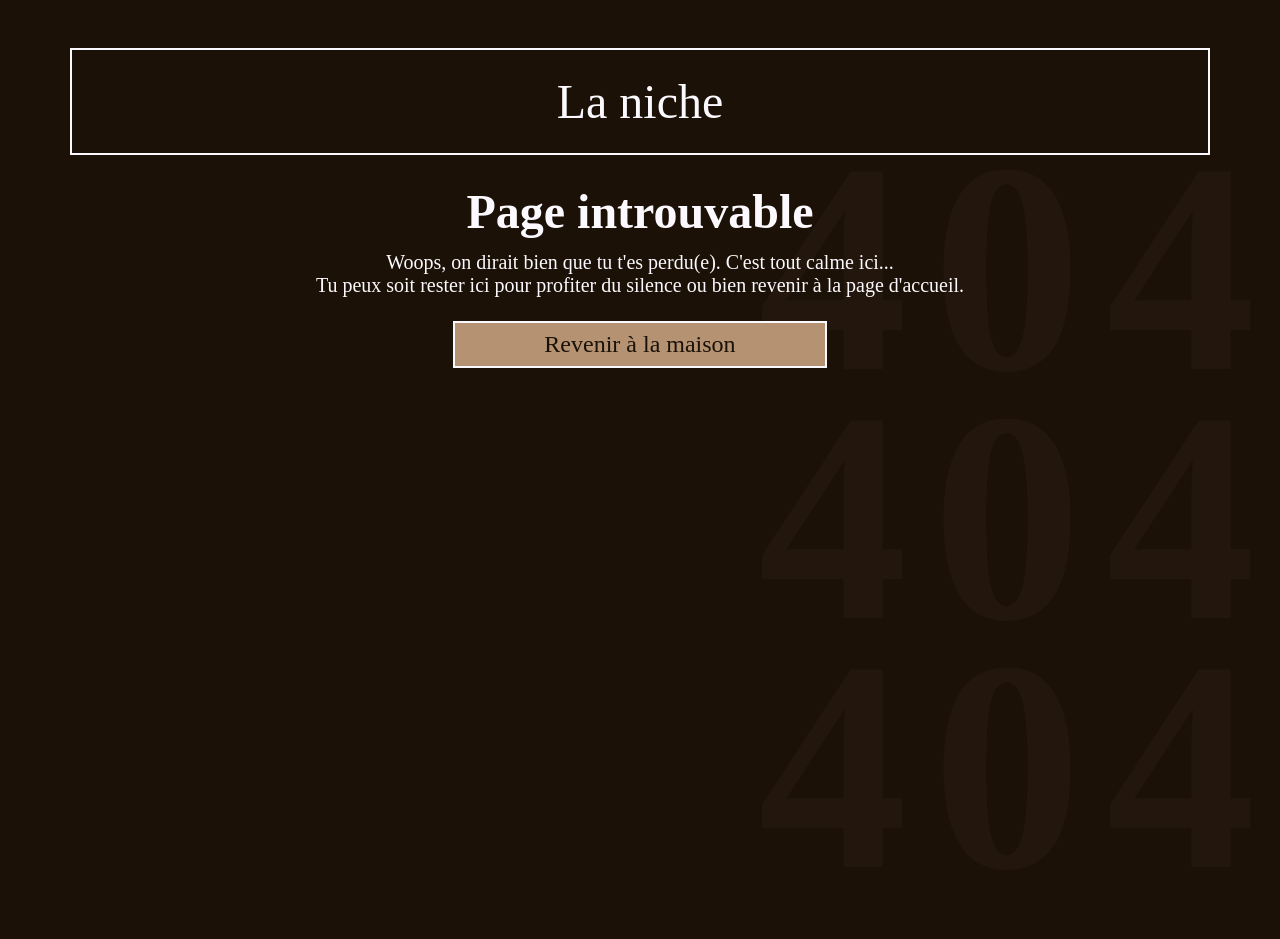
After one commit to B4nanaJuice/bar-tools, a Flask app: template app/templates/errors/404.html.jinja in a window 1280 px wide. The commit adds this page. Run offline with Flask 3, Linux system fonts and the light colour scheme; the template is opened without the code that fills it, so the values that code supplies are empty; some web fonts are replaced.

Commit message:
Added error pages

```diff
--- a/app/static/components.css
+++ b/app/static/components.css
@@ -100,3 +100,28 @@ input, select {
         transition: width 2s ease;
     }
 }
+
+/* BUTTONS */
+button {
+    padding: 8px 12px;
+    border: solid 2px var(--ghost-white);
+
+    &:hover {
+        cursor: pointer;
+    }
+
+    &.primary {
+        background: var(--camel);
+        color: var(--coffee-bean);
+    }
+
+    &.secondary {
+        background: none;
+        color: var(--ghost-white);
+    }
+}
+
+/* LINKS */
+a {
+    text-decoration: none;
+}
--- a/app/static/navbar.css
+++ b/app/static/navbar.css
@@ -8,11 +8,14 @@
     top: 48px;
     border: solid var(--ghost-white) 2px;
     background: var(--coffee-bean);
-    color: var(--ghost-white);
     position: fixed;
     z-index: 1;
     max-height: 70vh;
     overflow-y: scroll;
+
+    & * {
+        color: var(--ghost-white);
+    }
 
     & .navbar-title {
         text-align: center;
--- a/app/templates/components/navbar.html.jinja
+++ b/app/templates/components/navbar.html.jinja
@@ -4,7 +4,9 @@
 {% macro navbar(type = "public") %}
 
     <div class="navbar">
-        <div class="navbar-title">La niche</div>
+        <div class="navbar-title">
+            <a href="{{ url_for('home.index') }}">La niche</a>
+        </div>
 
         <div class="right">
             {% if type == "admin" %}
--- /dev/null
+++ b/app/templates/errors/404.html.jinja
@@ -0,0 +1,10 @@
+{% extends "errors/base.html.jinja" %}
+
+{% set error_code = 404 %}
+{% block title %}{{ error_code }}{% endblock %}
+
+{% block content %}
+    <h1 style="margin-bottom: 12px;">Page introuvable</h1>
+    <p style="font-size:20px;">Woops, on dirait bien que tu t'es perdu(e). C'est tout calme ici...</p>
+    <p style="font-size:20px;">Tu peux soit rester ici pour profiter du silence ou bien revenir à la page d'accueil.</p>
+{% endblock %}
--- /dev/null
+++ b/app/templates/errors/base.html.jinja
@@ -0,0 +1,43 @@
+{% from 'components/navbar.html.jinja' import navbar %}
+
+<!DOCTYPE html>
+<html lang="fr">
+    <head>
+        {% block head %}
+            <meta charset="UTF-8">
+            <meta name="viewport" content="width=device-width, initial-scale=1.0">
+            <title>Woops ({% block title %}{% endblock %})</title>
+
+            <link rel="stylesheet" href="{{ url_for('static', filename = 'base.css') }}">
+            <link rel="stylesheet" href="{{ url_for('static', filename = 'navbar.css') }}">
+            <link rel="stylesheet" href="{{ url_for('static', filename = 'components.css') }}">
+            <style>
+                .hero-content {
+                    display: flex;
+                    flex-direction: column;
+                    justify-content: center;
+                    align-items: center;
+                }
+            </style>
+        {% endblock %}
+    </head>
+    <body>
+
+        {# page_type: "public" | "private" | "admin" #}
+        {{ navbar(type = "error") }}
+
+        <div class="hero">
+            <div class="hero-content">
+                {% block content %}{% endblock %}
+                <button class="primary" style="font-size: 24px; width: 30%; margin: auto; margin-top: 24px;" onclick='window.location = "{{ url_for("home.index") }}";'>Revenir à la maison</button>
+            </div>
+
+            <div class="hero-background">
+                <p>{{ error_code }}</p>
+                <p>{{ error_code }}</p>
+                <p>{{ error_code }}</p>
+            </div>
+        </div>
+
+    </body>
+</html>
```
Also changed, not shown: app/__init__.py (+17 -2 lines), app/templates/404.html (deleted, +0 -7 lines), app/templates/errors/401.html.jinja (added, +10 -0 lines), app/templates/errors/418.html.jinja (added, +10 -0 lines), app/templates/errors/429.html.jinja (added, +10 -0 lines).
